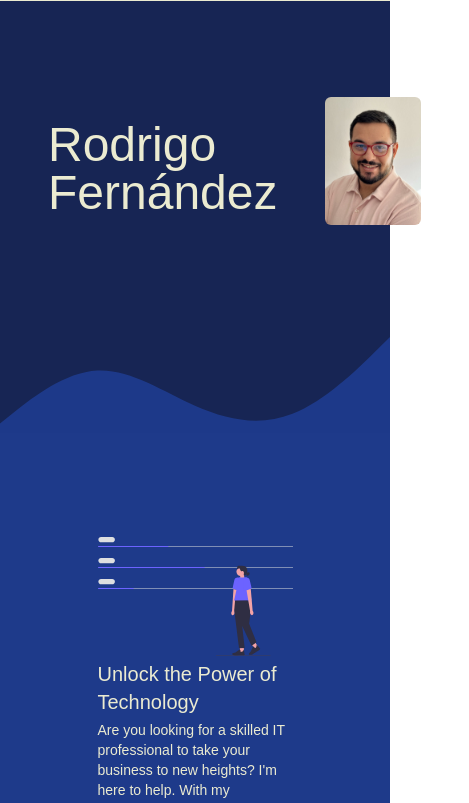
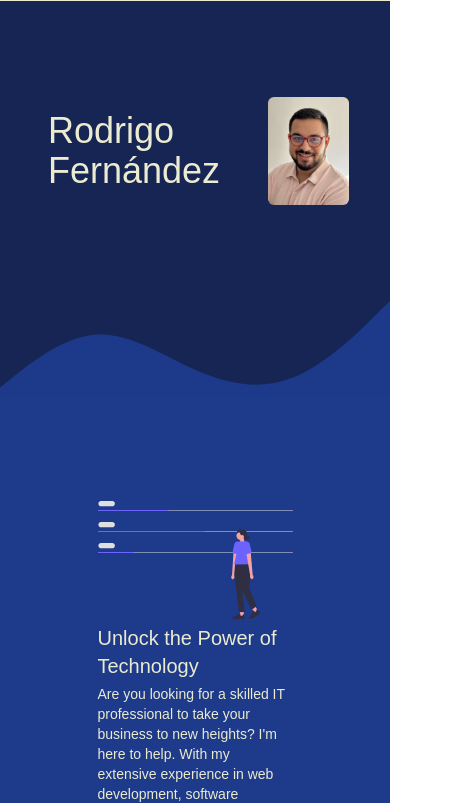
Before and after one commit to rodrigofndz/web, an Astro site: page / in a window 390 px wide. Shown: the part 39-842 px from the top of the page, 469 px wide, since content can reach past the window. Built offline with nearby package versions, Linux system fonts and the light colour scheme; Astro itself is replaced by a stand-in of ours.

Commit message:
bugs & responsive fixing

```diff
--- a/src/layouts/Layout.astro
+++ b/src/layouts/Layout.astro
@@ -11,12 +11,12 @@ const { title } = Astro.props;
 	<head>
 		<meta charset="UTF-8" />
 		<meta name="description" content="Astro description">
-		<meta name="viewport" content="width=device-width" />
+		<meta name="viewport" content="width=device-width, initial-scale=1.0" />
 		<link rel="icon" type="image/svg+xml" href="/favicon.svg" />
 		<meta name="generator" content={Astro.generator} />
 		<title>{title}</title>
 	</head>
-	<body class="gradient">
+	<body>
 		<slot />
 	</body>
 
--- a/src/pages/index.astro
+++ b/src/pages/index.astro
@@ -60,28 +60,28 @@ const aboutme = `I'm an IT engineer who loves technology and enjoys messing with
         <div />
     </header>
     <main class="flex flex-col justify-center items-center h-full">
-        <div class="bg-blue-950 flex justify-around align-center w-full py-24">
+        <div class="bg-blue-950 flex justify-around align-center w-full py-24 xl:py-40">
             <div />
             <div class="ml-12 md:ml-0 self-center">
-                <h1 class="text-5xl lg:text-9xl">Rodrigo</h1>
-                <h1 class="text-5xl lg:text-9xl">Fernández</h1>
+                <h1 class="text-4xl lg:text-9xl">Rodrigo</h1>
+                <h1 class="text-4xl lg:text-9xl">Fernández</h1>
             </div>
             <div />
-            <div class="ml-12 min-h-36 min-w-36 md:ml-0 md:shrink-0">
+            <div class="ml-12 min-h-24 min-w-auto md:ml-0 md:shrink-0">
                 <img src={profile.src} class="off-screen-right transition-all duration-500 w-2/3 lg:w-full h-auto max-w-xs lg:max-w-sm rounded-md" id="profile-photo"/>
             </div>
             <div />
         </div>
 
         <div class="bg-blue-950 w-full">
-            <svg class="h-24 w-full" xmlns="http://www.w3.org/2000/svg" viewBox="0 0 1440 320" preserveAspectRatio="none">
+            <svg class="h-24 xl:h-72 w-full" xmlns="http://www.w3.org/2000/svg" viewBox="0 0 1440 320" preserveAspectRatio="none">
                 <path class="text-blue-900 fill-current" fill-opacity="0.99"
                     d="M0,288L60,245.3C120,203,240,117,360,112C480,107,600,181,720,229.3C840,277,960,299,1080,256C1200,213,1320,107,1380,53.3L1440,0L1440,320L1380,320C1320,320,1200,320,1080,320C960,320,840,320,720,320C600,320,480,320,360,320C240,320,120,320,60,320L0,320Z"></path>
             </svg>
         </div>
 
         <div class="flex flex-col justify-center items-start">
-            <div class="bg-blue-900 py-24 w-full">
+            <div class="bg-blue-900 pt-24 xl:pt-40 pb-24 w-full">
                 <Section title={title1} src={analysis.src} text={p1} pclass="mx-auto w-2/3" />
             </div>
 
```
